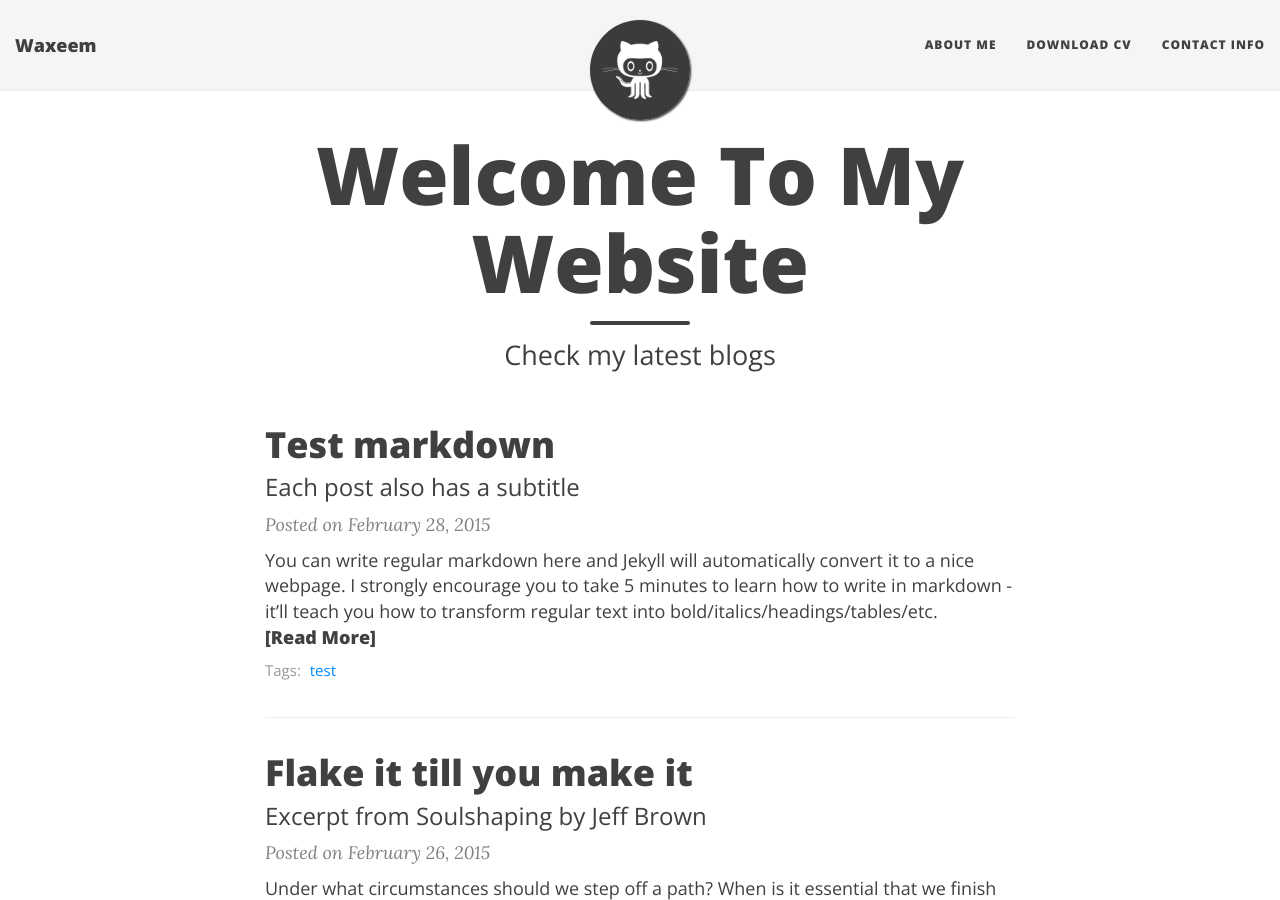
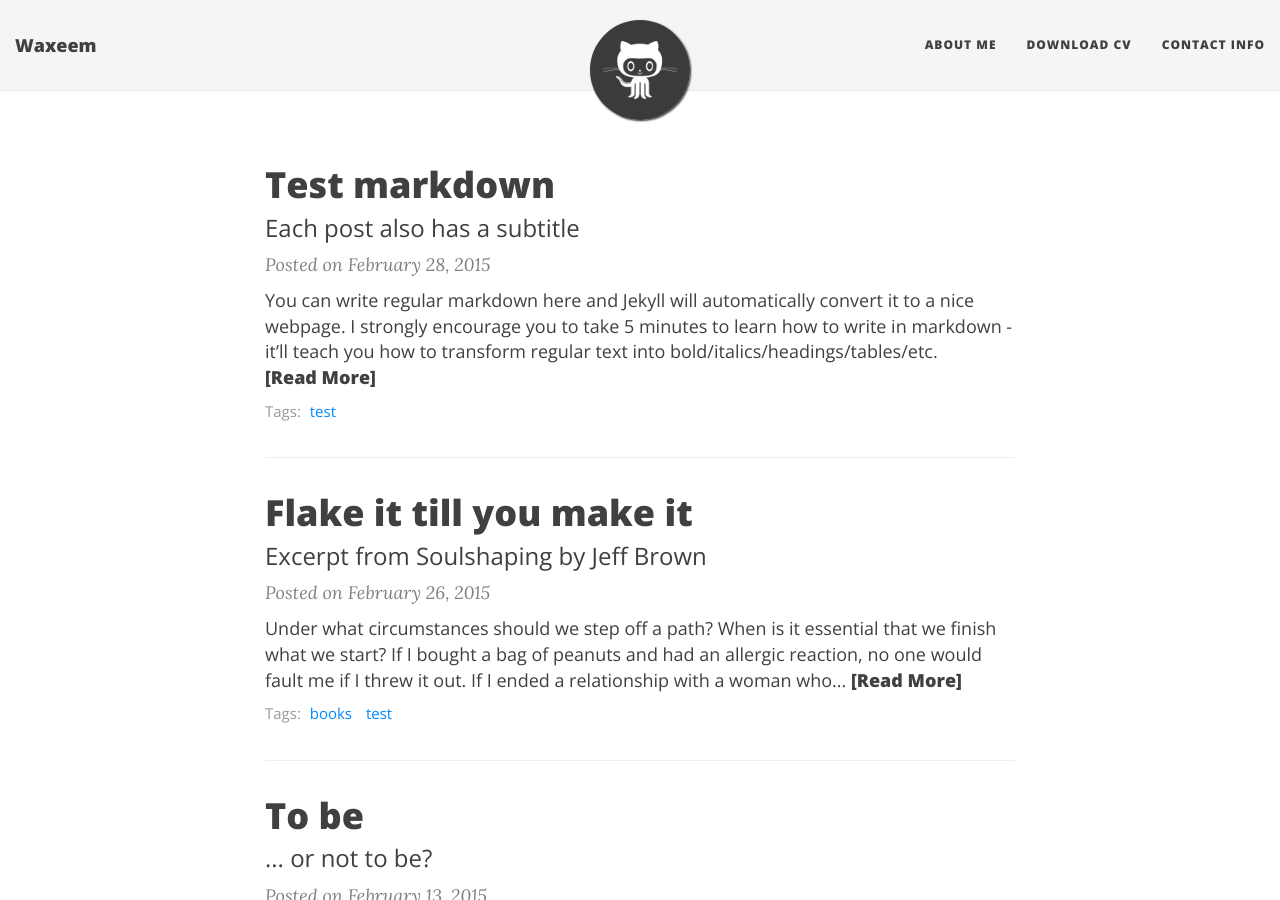
Before and after one commit to waseemullah157/waxeem, a Jekyll site: the page built from index.html, in a window 1280 px wide and 900 px high. Built offline with Jekyll 4.4.1, drawn with Linux system fonts in a browser that asks for light colours; nearby versions of some CDN libraries; the list of posts is cut into pages by our own code.

Commit message:
9-10-2019 v6

```diff
--- a/index.html
+++ b/index.html
@@ -1,6 +1,6 @@
 ---
 layout: page
-title: Welcome To My Website
+title:
 subtitle: Check my latest blogs
 use-site-title: true
 ---
```
Also changed, not shown: aboutme.md (+1 -1 lines).
